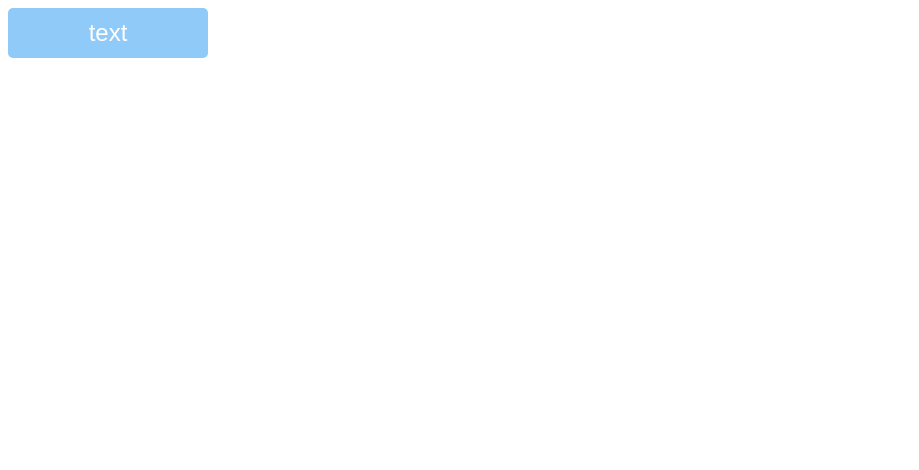
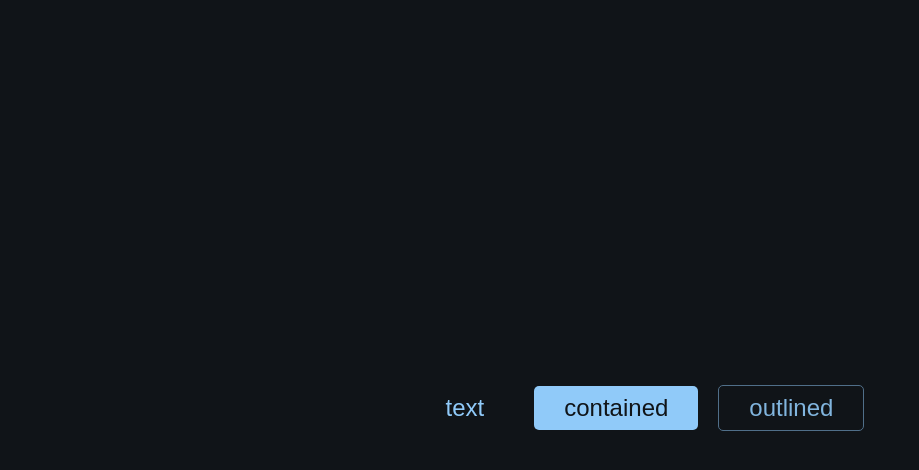
Before and after one commit to f1k13/UI-KIT, a React (Vite) app: page / in a window 1280 px wide. Shown: the top 470 px of the page, without its empty margins (0-919 px from the left). Built offline with nearby package versions, Linux system fonts and the light colour scheme; the HTML template or start-up script is replaced by a standard one.

Commit message:
feat: add variants for button

```diff
--- a/src/App.tsx
+++ b/src/App.tsx
@@ -1,11 +1,13 @@
-
+import './styles/styles.scss'
 import { Button } from "./components";
 
 const App = () => {
 
   return (
-    <div>
-      <Button>text</Button>
+    <div className='root'>
+      <Button variant='text'>text</Button>
+      <Button variant='contained'>contained</Button>
+      <Button variant='outlined'>outlined</Button>
     </div>
   );
 };
--- a/src/components/button/button.module.scss
+++ b/src/components/button/button.module.scss
@@ -1,12 +1,42 @@
+@import "../../styles/veriables.scss";
+
 .root {
-  width: 200px;
-  height: 50px;
   border-radius: 5px;
   cursor: pointer;
   outline: none;
   border: none;
-  background-color: #90caf9;
   font-size: 24px;
   font-weight: 400;
   color: white;
+  padding: $paddingButton;
+  transition: background-color 250ms;
+
 }
+
+.text {
+  background: none;
+  color: $variantTextButtonColorText;
+  &:hover {
+    background-color: $variantTextButtonColorHover;
+  }
+}
+
+.contained {
+  background-color: $variantContainedBG;
+  color: $variantContainedTextColor;
+
+  &:hover {
+    background-color: $variantContainedColorHover;
+  }
+}
+
+.outlined {
+  background: none;
+  color: $variantOutlinderTextColor;
+  border: 1px solid $variantOutlinderBorder;
+  transition: border 250ms;
+  &:hover {
+    border: 1px solid $variantOutlinderHover;
+    background-color: rgb(24, 30, 37)
+  }
+}
--- a/src/components/button/button.tsx
+++ b/src/components/button/button.tsx
@@ -20,8 +20,8 @@ const Button = ({
       const { offsetY, offsetX } = e;
       const style = ref.current?.style;
       const sizeOffset = 50;
-      style?.setProperty("--effect-top", `${offsetX - sizeOffset}px`);
       style?.setProperty("--effect-top", `${offsetY - sizeOffset}px`);
+      style?.setProperty("--effect-left", `${offsetX - sizeOffset}px`);
     };
     const onClick = (e: MouseEvent) => {
       ref.current?.classList.remove("active");
--- a/src/components/button/styles.scss
+++ b/src/components/button/styles.scss
@@ -20,12 +20,13 @@
     transform: scale(0);
     background: var(--effect-color);
   }
+  &.active::before {
+    border-radius: 50%;
+    animation: ripple var(--effect-duration);
+  }
 }
 
-.effect.active::before {
-  border-radius: 50%;
-  animation: ripple var(--effect-duration);
-}
+
 
 @keyframes ripple {
   from {
--- /dev/null
+++ b/src/styles/styles.scss
@@ -0,0 +1,10 @@
+body{
+    background-color: rgb(16,20,24);
+}
+.root{
+    display: flex;
+    align-items: center;
+    height: 100vh;
+    justify-content: center;
+    gap: 20px;
+}
--- a/src/styles/veriables.scss
+++ b/src/styles/veriables.scss
@@ -0,0 +1,9 @@
+$paddingButton: 8px 30px;
+$variantTextButtonColorHover: rgb(57, 78, 95);
+$variantTextButtonColorText: #90caf9;
+$variantContainedBG: #90caf9;
+$variantContainedTextColor: #101418;
+$variantContainedColorHover: #36a4ff;
+$variantOutlinderBorder: #506f89;
+$variantOutlinderHover: #63a5db;
+$variantOutlinderTextColor: #81b5de;
```
